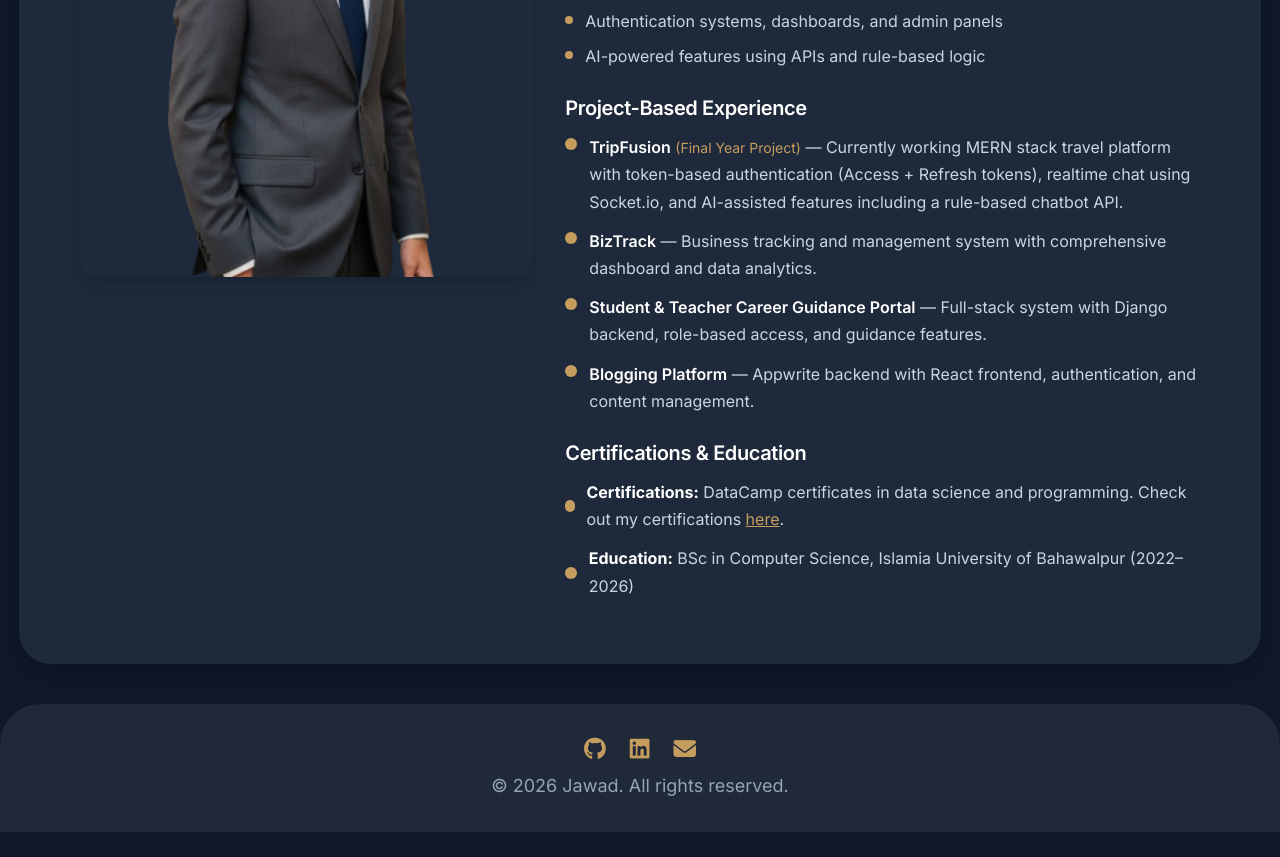
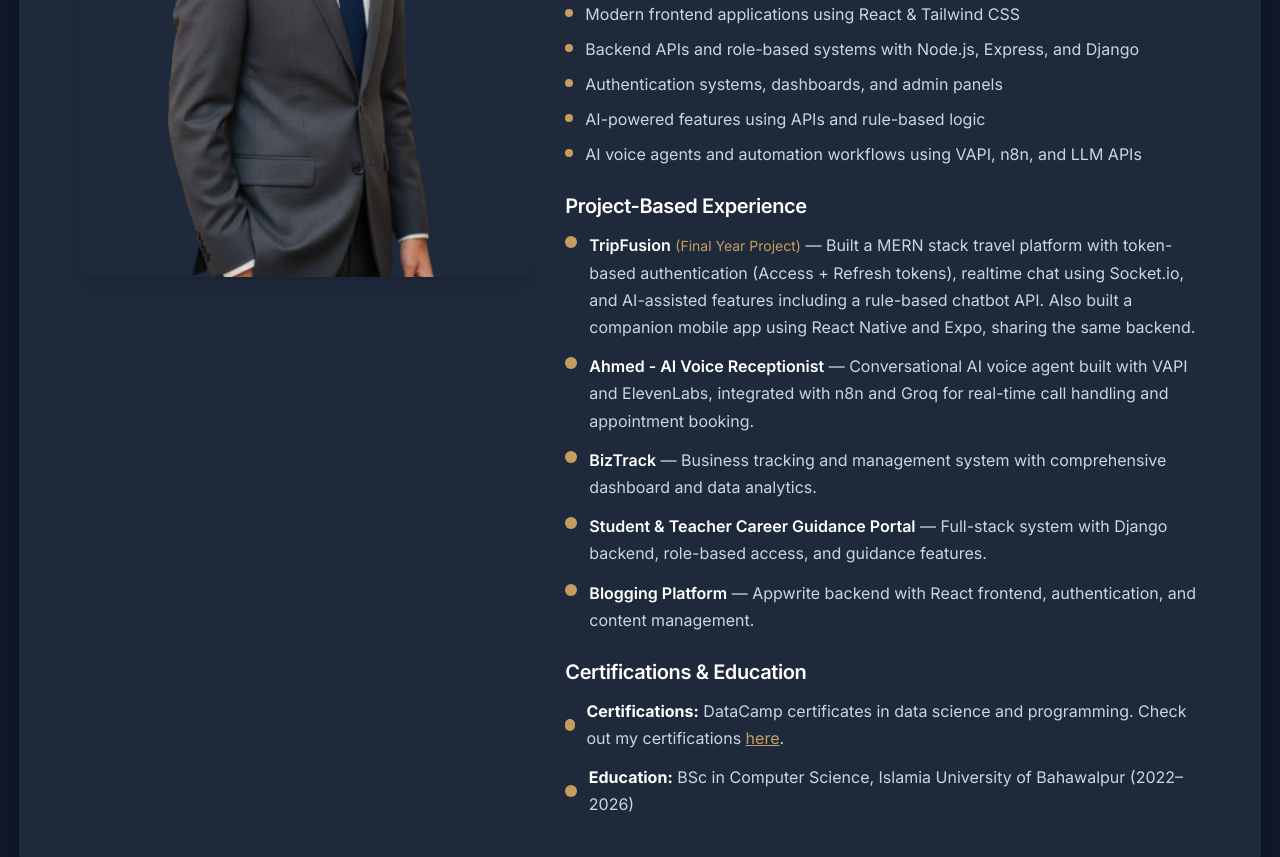
Before and after one commit to JAWADAHMAD-18/personal_protfolio, a React (Vite) app: page /about in a window 1280 px wide. Shown: the part 520-1377 px from the top of the page. Before the commit the page ends 1352 px from the top, so only its background shows below. Built offline with nearby package versions, Linux system fonts and the light colour scheme.

Commit message:
Add initial Vite configuration for React project

```diff
--- a/src/components/sections/AboutSection.jsx
+++ b/src/components/sections/AboutSection.jsx
@@ -1,10 +1,13 @@
-import React from 'react'
-import { motion } from 'framer-motion'
-import { Link } from 'react-router-dom'
+import React from "react";
+import { motion } from "framer-motion";
+import { Link } from "react-router-dom";
 
 const AboutSection = () => {
   return (
-    <section id="about" className="py-12 bg-bg-section text-text-primary rounded-[2rem] my-8 mx-auto w-[97vw] max-w-[97vw] shadow-lg">
+    <section
+      id="about"
+      className="py-12 bg-bg-section text-text-primary rounded-[2rem] my-8 mx-auto w-[97vw] max-w-[97vw] shadow-lg"
+    >
       <div className="container mx-auto px-4 max-w-6xl">
         <div className="flex flex-col md:flex-row items-start gap-8">
           {/* Image */}
@@ -12,8 +15,8 @@ const AboutSection = () => {
             initial={{ x: -100, opacity: 0 }}
             whileInView={{ x: 0, opacity: 1 }}
             viewport={{ once: true }}
-            transition={{ duration: 1.5, ease: 'easeOut' }}
-            className="w-full md:w-5/12 mb-6 md:mb-0"
+            transition={{ duration: 1.5, ease: "easeOut" }}
+            className="w-full md:w-5/12 mb-6 md:mb-0 md:sticky md:top-24 self-start"
           >
             <img
               src="/profile.png"
@@ -27,7 +30,7 @@ const AboutSection = () => {
             initial={{ x: 100, opacity: 0 }}
             whileInView={{ x: 0, opacity: 1 }}
             viewport={{ once: true }}
-            transition={{ duration: 1.5, ease: 'easeOut', delay: 0.2 }}
+            transition={{ duration: 1.5, ease: "easeOut", delay: 0.2 }}
             className="w-full md:w-7/12"
           >
             <h3 className="text-2xl md:text-3xl mb-6">
@@ -37,9 +40,13 @@ const AboutSection = () => {
             {/* About Summary */}
             <div className="mb-6 text-lg">
               <p className="mb-4 text-text-secondary leading-relaxed">
-                Full-stack web developer with 2 years of coding experience, building production-ready applications with React, Node.js, and Django.
-                I develop real-world dashboards, portals, and management systems with role-based access,
-                authentication, and AI-powered features using API integrations and rule-based logic.
+                Full-stack web developer with 2 years of coding experience,
+                building production-ready applications with React, Node.js, and
+                Django. I develop real-world dashboards, portals, and management
+                systems with role-based access, authentication, and AI-powered
+                features using API integrations and rule-based logic. I'm a
+                recent Computer Science graduate, currently expanding into AI
+                automation, conversational voice agents, and TypeScript.
               </p>
             </div>
 
@@ -51,19 +58,35 @@ const AboutSection = () => {
               <ul className="list-none space-y-2 text-text-secondary">
                 <li className="flex items-start">
                   <span className="timeline-dot w-2 h-2 bg-accent rounded-full mr-3 mt-2 flex-shrink-0"></span>
-                  <span>Modern frontend applications using React & Tailwind CSS</span>
+                  <span>
+                    Modern frontend applications using React & Tailwind CSS
+                  </span>
                 </li>
                 <li className="flex items-start">
                   <span className="timeline-dot w-2 h-2 bg-accent rounded-full mr-3 mt-2 flex-shrink-0"></span>
-                  <span>Backend APIs and role-based systems with Node.js, Express, and Django</span>
+                  <span>
+                    Backend APIs and role-based systems with Node.js, Express,
+                    and Django
+                  </span>
                 </li>
                 <li className="flex items-start">
                   <span className="timeline-dot w-2 h-2 bg-accent rounded-full mr-3 mt-2 flex-shrink-0"></span>
-                  <span>Authentication systems, dashboards, and admin panels</span>
+                  <span>
+                    Authentication systems, dashboards, and admin panels
+                  </span>
                 </li>
                 <li className="flex items-start">
                   <span className="timeline-dot w-2 h-2 bg-accent rounded-full mr-3 mt-2 flex-shrink-0"></span>
-                  <span>AI-powered features using APIs and rule-based logic</span>
+                  <span>
+                    AI-powered features using APIs and rule-based logic
+                  </span>
+                </li>
+                <li className="flex items-start">
+                  <span className="timeline-dot w-2 h-2 bg-accent rounded-full mr-3 mt-2 flex-shrink-0"></span>
+                  <span>
+                    AI voice agents and automation workflows using VAPI, n8n,
+                    and LLM APIs
+                  </span>
                 </li>
               </ul>
             </div>
@@ -77,25 +100,58 @@ const AboutSection = () => {
                 <li className="flex items-start">
                   <span className="timeline-dot w-3 h-3 bg-accent rounded-full mr-3 mt-1 flex-shrink-0"></span>
                   <div>
-                    <span className="font-semibold text-text-primary">TripFusion</span> <span className="text-accent text-sm">(Final Year Project)</span> — Currently working MERN stack travel platform with token-based authentication (Access + Refresh tokens), realtime chat using Socket.io, and AI-assisted features including a rule-based chatbot API.
+                    <span className="font-semibold text-text-primary">
+                      TripFusion
+                    </span>{" "}
+                    <span className="text-accent text-sm">
+                      (Final Year Project)
+                    </span>{" "}
+                    — Built a MERN stack travel platform with token-based
+                    authentication (Access + Refresh tokens), realtime chat
+                    using Socket.io, and AI-assisted features including a
+                    rule-based chatbot API. Also built a companion mobile app
+                    using React Native and Expo, sharing the same backend.
                   </div>
                 </li>
                 <li className="flex items-start">
                   <span className="timeline-dot w-3 h-3 bg-accent rounded-full mr-3 mt-1 flex-shrink-0"></span>
                   <div>
-                    <span className="font-semibold text-text-primary">BizTrack</span> — Business tracking and management system with comprehensive dashboard and data analytics.
+                    <span className="font-semibold text-text-primary">
+                      Ahmed - AI Voice Receptionist
+                    </span>{" "}
+                    — Conversational AI voice agent built with VAPI and
+                    ElevenLabs, integrated with n8n and Groq for real-time call
+                    handling and appointment booking.
                   </div>
                 </li>
                 <li className="flex items-start">
                   <span className="timeline-dot w-3 h-3 bg-accent rounded-full mr-3 mt-1 flex-shrink-0"></span>
                   <div>
-                    <span className="font-semibold text-text-primary">Student & Teacher Career Guidance Portal</span> — Full-stack system with Django backend, role-based access, and guidance features.
+                    <span className="font-semibold text-text-primary">
+                      BizTrack
+                    </span>{" "}
+                    — Business tracking and management system with comprehensive
+                    dashboard and data analytics.
                   </div>
                 </li>
                 <li className="flex items-start">
                   <span className="timeline-dot w-3 h-3 bg-accent rounded-full mr-3 mt-1 flex-shrink-0"></span>
                   <div>
-                    <span className="font-semibold text-text-primary">Blogging Platform</span> — Appwrite backend with React frontend, authentication, and content management.
+                    <span className="font-semibold text-text-primary">
+                      Student & Teacher Career Guidance Portal
+                    </span>{" "}
+                    — Full-stack system with Django backend, role-based access,
+                    and guidance features.
+                  </div>
+                </li>
+                <li className="flex items-start">
+                  <span className="timeline-dot w-3 h-3 bg-accent rounded-full mr-3 mt-1 flex-shrink-0"></span>
+                  <div>
+                    <span className="font-semibold text-text-primary">
+                      Blogging Platform
+                    </span>{" "}
+                    — Appwrite backend with React frontend, authentication, and
+                    content management.
                   </div>
                 </li>
               </ul>
@@ -110,13 +166,25 @@ const AboutSection = () => {
                 <li className="flex items-center">
                   <span className="timeline-dot w-3 h-3 bg-accent rounded-full mr-3"></span>
                   <span>
-                    <b className="text-text-primary">Certifications:</b> DataCamp certificates in data science and programming.
-                    Check out my certifications <Link to="/certifications" className="text-accent hover:text-accent/80 underline transition-colors">here</Link>.
+                    <b className="text-text-primary">Certifications:</b>{" "}
+                    DataCamp certificates in data science and programming. Check
+                    out my certifications{" "}
+                    <Link
+                      to="/certifications"
+                      className="text-accent hover:text-accent/80 underline transition-colors"
+                    >
+                      here
+                    </Link>
+                    .
                   </span>
                 </li>
                 <li className="flex items-center">
                   <span className="timeline-dot w-3 h-3 bg-accent rounded-full mr-3"></span>
-                  <span><b className="text-text-primary">Education:</b> BSc in Computer Science, Islamia University of Bahawalpur (2022–2026)</span>
+                  <span>
+                    <b className="text-text-primary">Education:</b> BSc in
+                    Computer Science, Islamia University of Bahawalpur
+                    (2022–2026)
+                  </span>
                 </li>
               </ul>
             </div>
@@ -124,7 +192,7 @@ const AboutSection = () => {
         </div>
       </div>
     </section>
-  )
-}
+  );
+};
 
-export default AboutSection
+export default AboutSection;
--- a/src/components/sections/ServicesSection.jsx
+++ b/src/components/sections/ServicesSection.jsx
@@ -17,7 +17,7 @@ const ServicesSection = () => {
         >
           <i className="fas fa-cogs mr-2 text-accent"></i>Services
         </motion.h2>
-        <div className="grid grid-cols-1 md:grid-cols-3 gap-6 md:gap-8 mb-8">
+        <div className="grid grid-cols-1 md:grid-cols-2 lg:grid-cols-4 gap-6 md:gap-8 mb-8">
           {services.map((service, index) => (
             <ServiceCard key={service.title} service={service} index={index} />
           ))}
--- a/src/data/projects.js
+++ b/src/data/projects.js
@@ -17,9 +17,20 @@ export const projects = [
       "Google OAuth",
     ],
   },
+  {
+    id: 2,
+    title: "Ahmed - AI Voice Receptionist",
+    description:
+      "Conversational AI voice agent that handles clinic calls in real time, answering queries and booking appointments using natural speech.",
+    image: "/aiagent.jpeg",
+    category: "aibots",
+    liveLink:
+      "https://drive.google.com/file/d/1bZFApV_LVfz_MGQCJhSe-NH5kV-bl2If/view?usp=sharing",
+    techStack: ["VAPI", "ElevenLabs", "Groq", "n8n"],
+  },
 
   {
-    id: 2,
+    id: 3,
     title: "Student Guidance Portal",
     description: "Django-based platform to connect students and teachers.",
     image: "/project2.jpg",
@@ -28,7 +39,7 @@ export const projects = [
     techStack: ["Django", "Python", "HTML5", "CSS3", "JavaScript"],
   },
   {
-    id: 3,
+    id: 4,
     title: "Rolex Frontend",
     description: "A modern frontend for a Rolex-themed website.",
     image: "/rolex.png",
@@ -38,7 +49,7 @@ export const projects = [
   },
 
   {
-    id: 4,
+    id: 5,
     title: "BizTrack",
     description: "A full-stack business management app built with Appwrite.",
     image: "/biztrack.png",
@@ -47,7 +58,7 @@ export const projects = [
     techStack: ["React.js", "Appwrite", "Tailwind CSS", "JavaScript"],
   },
   {
-    id: 5,
+    id: 6,
     title: "Blogging Platform",
     description: "A full-stack blogging platform using Appwrite.",
     image: "/myblog.png",
@@ -57,7 +68,7 @@ export const projects = [
   },
 
   // {
-  //   id: 7,
+  //   id: 8,
   //   title: 'CV Maker',
   //   description: 'A CV maker website using React.js and Tailwind CSS.',
   //   image: '/project3.jpg',
@@ -66,7 +77,7 @@ export const projects = [
   //   techStack: ['React.js', 'Tailwind CSS', 'JavaScript'],
   // },
   {
-    id: 6,
+    id: 7,
     title: "Bata Clone",
     description: "A Clone page of Bata.Com fully responsive",
     image: "/project1.jpg",
@@ -75,7 +86,7 @@ export const projects = [
     techStack: ["HTML5", "CSS3", "JavaScript"],
   },
   {
-    id: 7,
+    id: 8,
     title: "AI Chatbot & Rule-Based Bot",
     description: "AI-powered and rule-based chatbot for my portal.",
     image: "/chatbot.png",
--- a/src/data/services.js
+++ b/src/data/services.js
@@ -14,4 +14,9 @@ export const services = [
     title: 'Website Repair',
     description: 'Fixing issues, troubleshooting, and performance optimization.',
   },
+  {
+    icon: 'fa-robot',
+    title: 'AI Automation',
+    description: 'Building AI voice agents and workflow automations using VAPI, n8n, and LLM APIs.',
+  },
 ]
```
Also changed, not shown: src/components/sections/HeroSection.jsx (+5 -4 lines), vite.config.js.timestamp-1782838196639-a6d53a2d8ed43.mjs (added, +10 -0 lines), public/aiagent.jpeg (added). Lines whose indentation alone changed are shown as unchanged.
